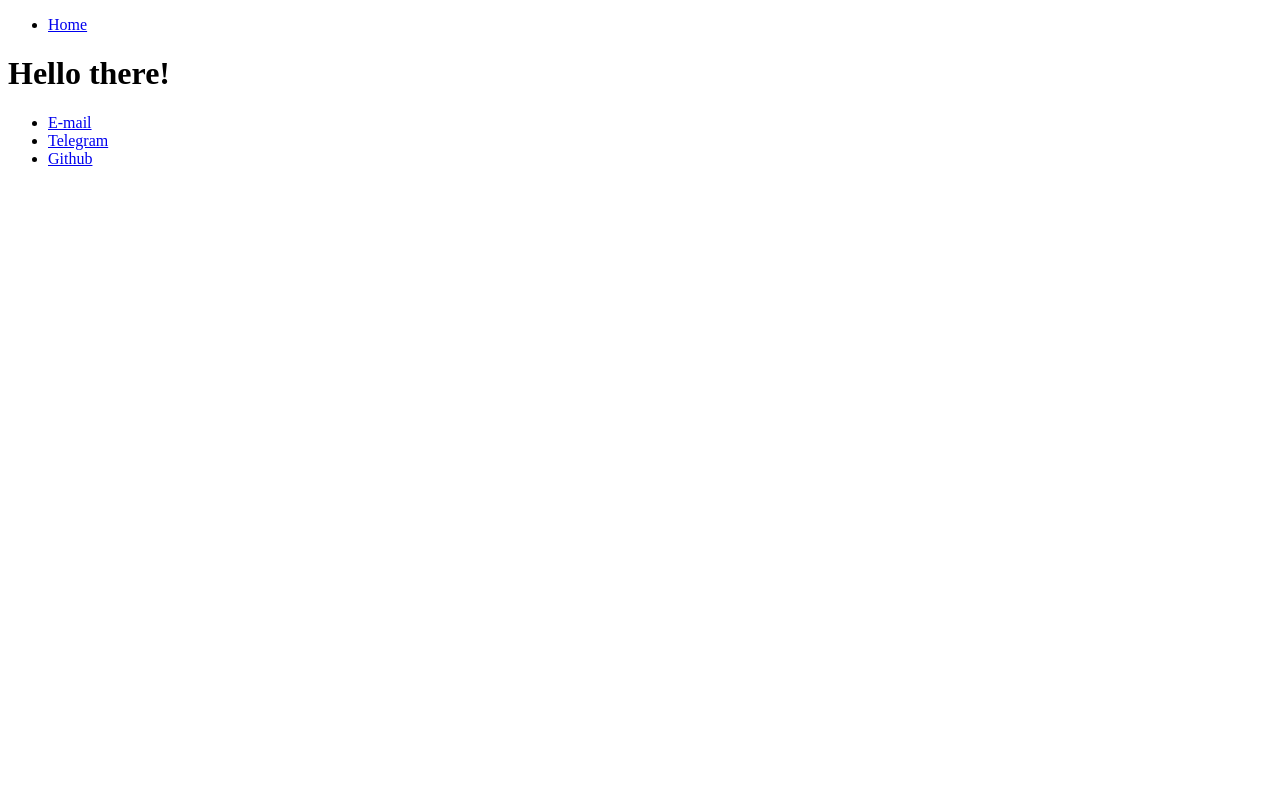
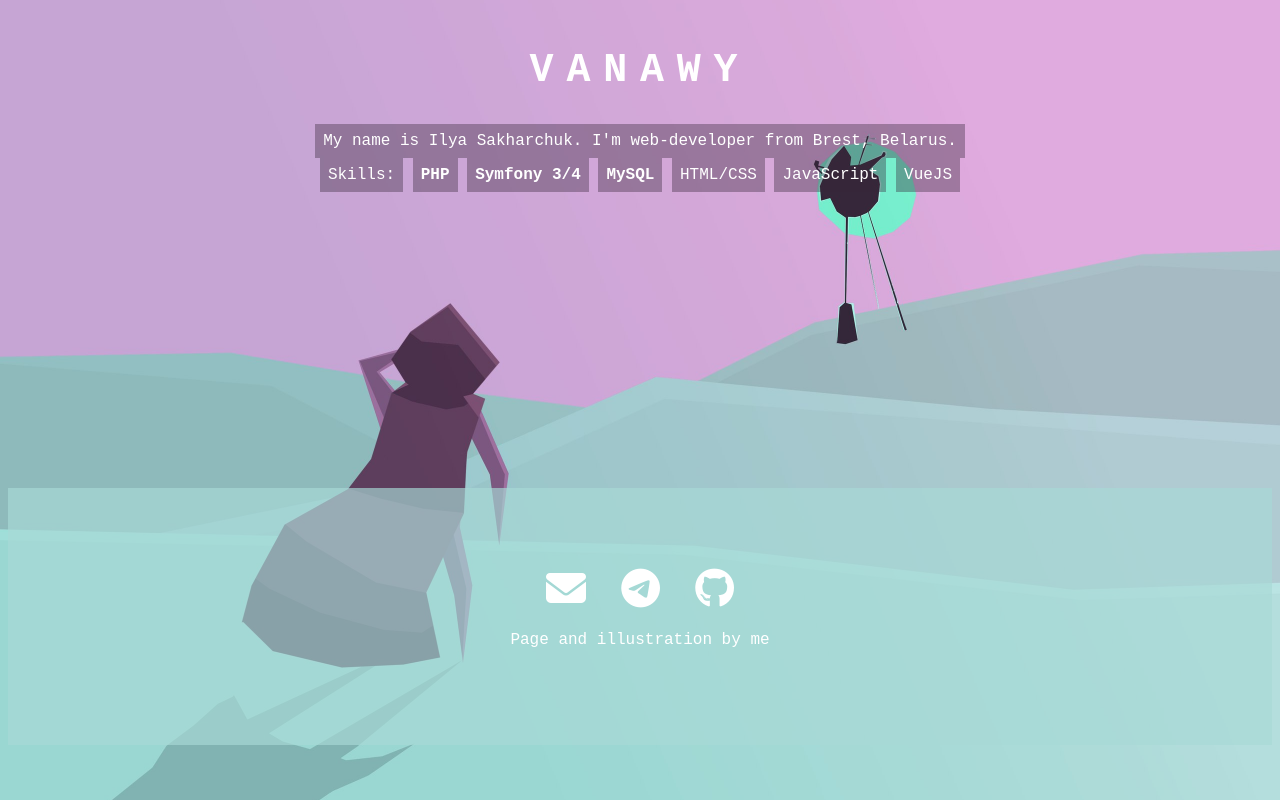
Before and after one commit to Vanawy/vanawy.github.io, a plain HTML site: page index.html in a window 1280 px wide. Drawn offline with Linux system fonts and the light colour scheme; a small style sheet from the web is missing.

Commit message:
Redesign page and add link to readme

```diff
--- a/index.html
+++ b/index.html
@@ -1,26 +1,118 @@
 <!DOCTYPE html>
 <html>
+
 <head>
-		<title>Vanawy</title>
+    <title>VANAWY</title>
+    <meta charset="utf-8">
     <link rel="shortcut icon" type="image/x-icon" href="favicon.ico">
+    <script src="https://kit.fontawesome.com/569f6d8f28.js" crossorigin="anonymous"></script>
+    <link rel='stylesheet' href='//cdn.jsdelivr.net/npm/hack-font@3.3.0/build/web/hack-subset.css'>
 </head>
+
 <body>
-		<nav>
-    		<ul>
-        		<li><a href="/">Home</a></li>
-    		</ul>
-		</nav>
+    <div class="bg"></div>
+    <div class="main">
         <div class="container">
+            <div class="about">
+                <h1 class="text">VANAWY</h1>
+                <p class="text-block"><span>My name is Ilya Sakharchuk. I'm web-developer from Brest, Belarus.</span></p>
                 <div>
-        		<h1>Hello there!</h1>
+                    <!-- <p class="text-block">Skills:</p> -->
+                    <div class="skills text-block">
+                        <span class="">Skills:</span>
+                        <span class="main">PHP</span>
+                        <span class="main">Symfony 3/4</span>
+                        <span class="main">MySQL</span>
+                        <span>HTML/CSS</span>
+                        <span>JavaScript</span>
+                        <span>VueJS</span>
+                    </div>
+                </div>
+            </div>
         </div>
     </div>
     <footer>
-    		<ul>
-        		<li><a href="mailto:saharchuk999@gmail.com">E-mail</a></li>
-        		<li><a href="https://t.me/vanawy">Telegram</a></li>
-        		<li><a href="https://github.com/vanawy">Github</a></li>
-			</ul>
+        <div class="contacts">
+            <a class="link" href="mailto:saharchuk999@gmail.com" target="_blank"><i class="fas fa-envelope"></i></a>
+            <a class="link" href="https://t.me/vanawy" target="_blank"><i class="fab fa-telegram-plane"></i></a>
+            <a class="link" href="https://github.com/vanawy" target="_blank"><i class="fab fa-github"></i></a>
+            <p>Page and illustration by me</p>
+        </div>
     </footer>
 </body>
+<style>
+body {
+    background-color: #e0abdf;
+    display: flex;
+    flex-direction: column;
+    text-align: center;
+    font-family: Hack, monospace;
+    color: white;
+}
+
+::selection {
+    background-color: #e0abdf;
+}
+
+h1 {
+    font-size: 5vh;
+    padding: 1vw;
+    letter-spacing: 1vw;
+}
+
+.bg {
+    position: absolute;
+    top: 0px;
+    left: 0px;
+    background-image: url("./src/main.jpg");
+    height: 100%;
+    background-position: center;
+    background-repeat: no-repeat;
+    background-size: cover;
+    height: 100%;
+    width: 100%;
+    z-index: -100;
+}
+
+.main {
+    height: 60vh;
+}
+
+.about span{
+    padding: 1vh;
+    background-color: #36273a60;
+}
+
+.contacts {
+    justify-content: center;
+    background-color: #a8dad7aa;
+    padding: 10vh;
+    list-style: none;
+}
+
+.contacts .link {
+    font-size: 5vh;
+    padding: 1vw;
+}
+
+.skills span {
+    padding: 1vh;
+    background-color: #36273a60;
+}
+
+.skills .main {
+    font-weight:bold;
+}
+
+a:link,
+a:visited {
+    color: white;
+}
+
+a:hover,
+a:active {
+    color: #e0abdf;
+}
+</style>
+
 </html>
```
Also changed, not shown: src/main.jpg (added), 1 other file. Lines whose indentation alone changed are shown as unchanged.
